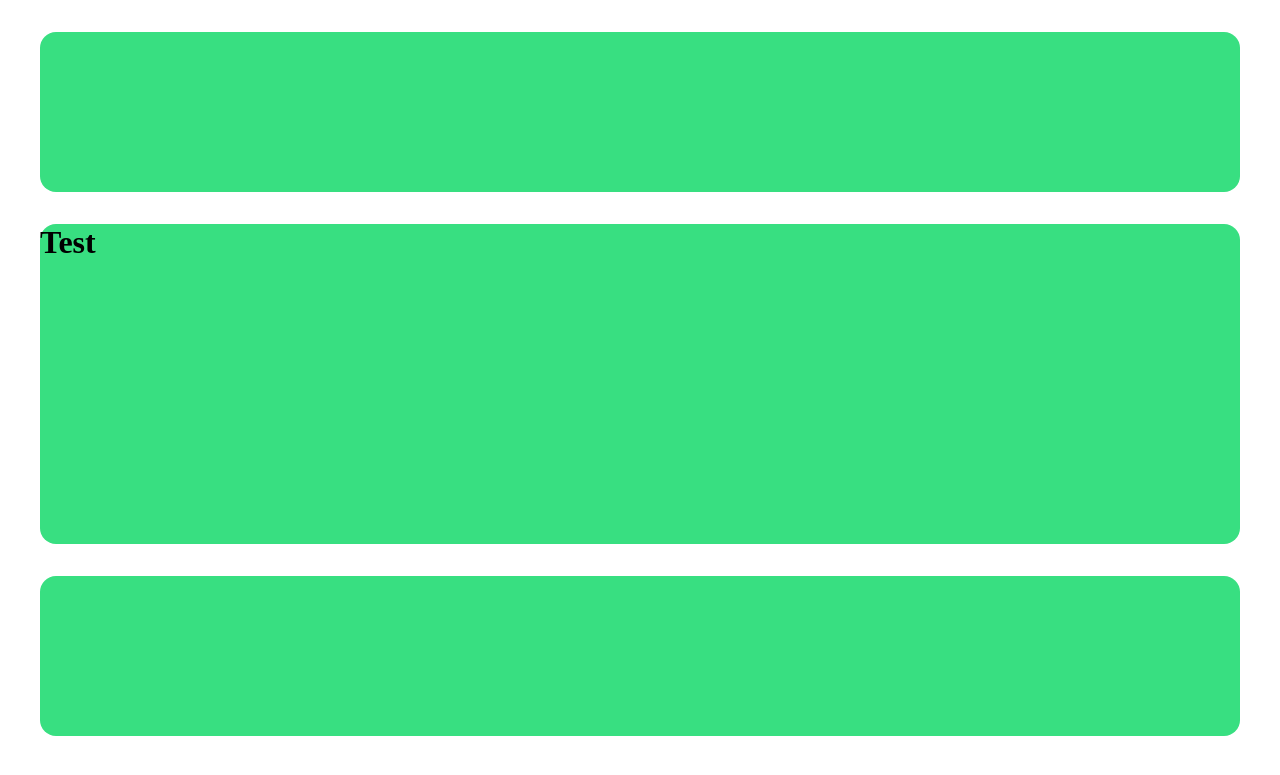
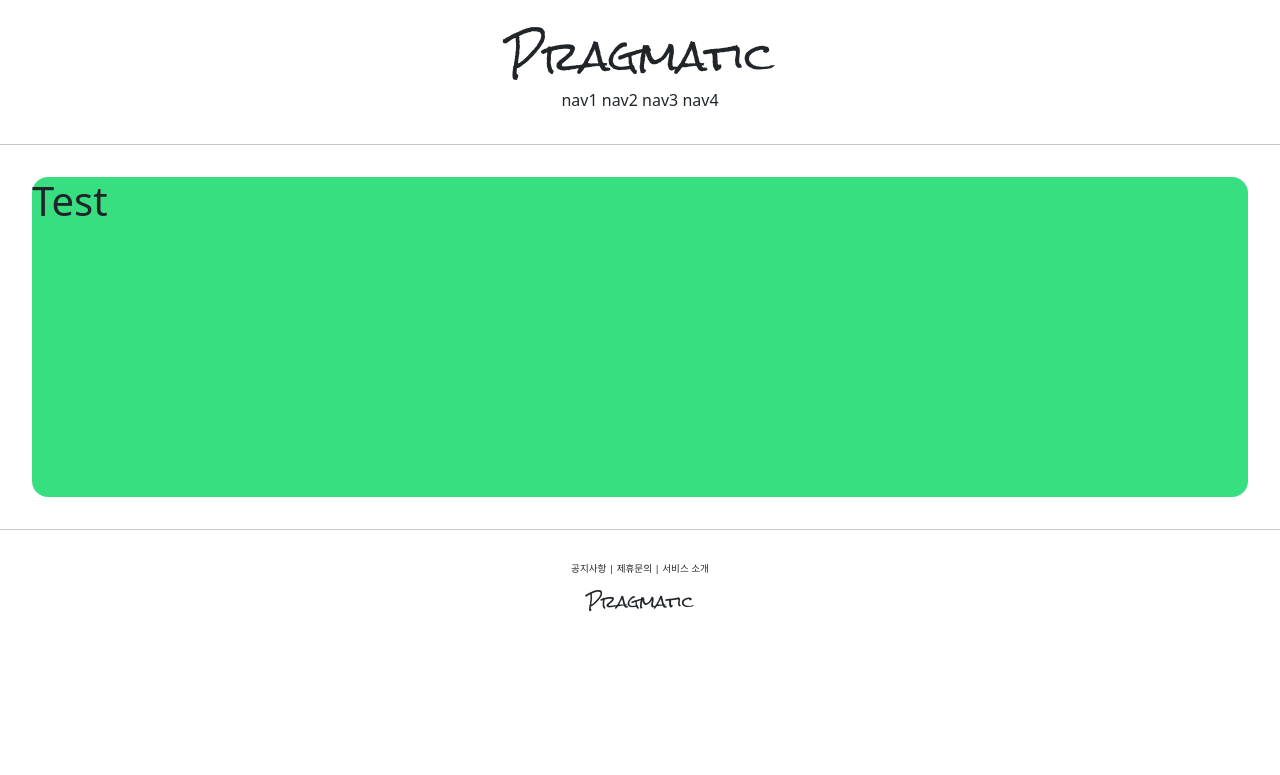
Before and after one commit to kim1210/pragmatic, a Django app: page /account/hello_world/ in a window 1280 px wide. Shown: the top 775 px of the page. Run offline with Django 3.2, Linux system fonts and the light colour scheme.

Commit message:
django course 10 commit

```diff
--- a/templates/base.html
+++ b/templates/base.html
@@ -7,12 +7,14 @@
 
     {% include 'header.html' %}
 
+    <hr>
+
     {% block content %}
     {% endblock %}
 
+    <hr>
+
     {% include 'footer.html' %}
-
-
 
 </body>
 </html>
--- a/templates/footer.html
+++ b/templates/footer.html
@@ -1,2 +1,11 @@
-    <div style="height : 10rem; background-color : #38df81; border-radius : 1rem; margin: 2rem;">
+    <div style="text-align:center; margin-top : 2rem;">
+        <div style="font-size : .6rem;">
+            <span>공지사항</span> |
+            <span>제휴문의</span> |
+            <span>서비스 소개</span>
+        </div>
+        <div style="margin-top : 1rem;">
+            <h6 style="margin-top : 1rem; font-family: 'Rock Salt', cursive;">Pragmatic</h6>
+        </div>
+
     </div>
--- a/templates/head.html
+++ b/templates/head.html
@@ -2,4 +2,12 @@
     <meta charset="UTF-8">
     <title>Pragmatic</title>
 
+    <!--    BOOTSTRAP LINK   -->
+    <link href="https://cdn.jsdelivr.net/npm/bootstrap@5.0.2/dist/css/bootstrap.min.css" rel="stylesheet"
+          integrity="sha384-EVSTQN3/azprG1Anm3QDgpJLIm9Nao0Yz1ztcQTwFspd3yD65VohhpuuCOmLASjC" crossorigin="anonymous">
+
+    <!--    GOOGLE FONTS LINK   -->
+    <link rel="preconnect" href="https://fonts.googleapis.com">
+    <link rel="preconnect" href="https://fonts.gstatic.com" crossorigin>
+    <link href="https://fonts.googleapis.com/css2?family=Rock+Salt&display=swap" rel="stylesheet">
 </head>
--- a/templates/header.html
+++ b/templates/header.html
@@ -1,3 +1,11 @@
-    <div style="height : 10rem; background-color : #38df81; border-radius : 1rem; margin: 2rem;">
+    <div style="text-align:center; margin : 2rem 0; ">
+        <div><h1 style="font-family: 'Rock Salt', cursive;">Pragmatic</h1></div>
+
+        <div>
+            <span>nav1</span>
+            <span>nav2</span>
+            <span>nav3</span>
+            <span>nav4</span>
+        </div>
 
     </div>
```
